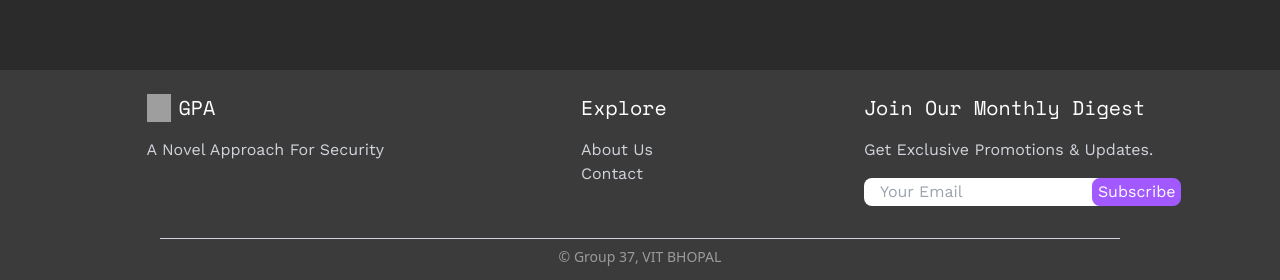
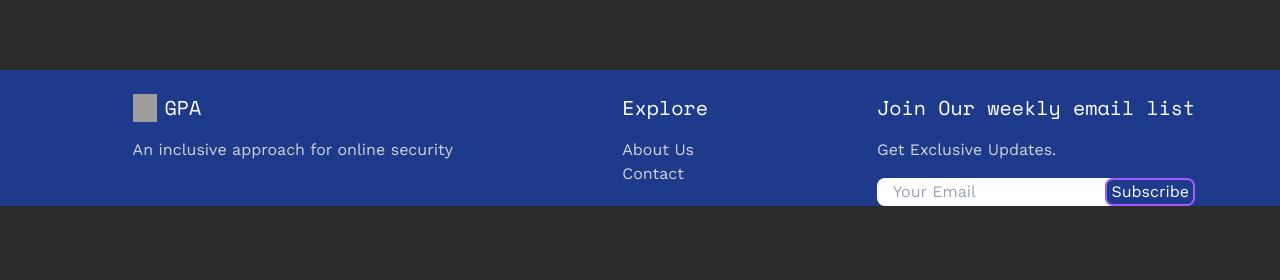
Before and after one commit to CodeDroid999/ImagePassAuth, a React (Create React App) app in the folder client/: page / in a window 1280 px wide. Shown: the part 2547-2827 px from the top of the page. After the commit the page ends 2753 px from the top, so only its background shows below. Built offline with nearby package versions, Linux system fonts and the light colour scheme; grey boxes are pictures that could not be loaded.

Commit message:
Update Footer.js

```diff
--- a/client/src/components/Footer.js
+++ b/client/src/components/Footer.js
@@ -33,15 +33,15 @@ export default function Footer(props) {
     }
 
     return (
-        <div className="bg-[#3B3B3B]">
-            <div className="bg-[#3B3B3B] mt-24 flex justify-around flex-col sm:flex-row">
+        <div className="bg-blue-900">
+            <div className="bg-blue-900 mt-24 flex justify-around flex-col sm:flex-row">
 
                 <div className="ml-4 sm:ml-12 mt-6">
                     <div className="flex">
-                        <img className="" width="24px" src="https://img.icons8.com/material-rounded/48/A259FF/cyber-security.png" alt=""/>
+                        <img className="" width="24px" src="https://i.postimg.cc/9MpW40Mh/png-transparent-logo-shield-black-shield-white-and-black-shield-logo-emblem-monochrome-black-thumbna.png" alt=""/>
                         <p className="sm:text-xl text-white ml-2 font-['Space_Mono']">GPA</p>
                     </div>
-                    <p className="text-gray-300 font-['Work_Sans'] mt-2 sm:mt-4">A Novel Approach For Security</p>
+                    <p className="text-gray-300 font-['Work_Sans'] mt-2 sm:mt-4">An inclusive approach for online security</p>
                 </div>
 
                 <div className="ml-4 sm:ml-0 text-white mt-6">
@@ -51,19 +51,18 @@ export default function Footer(props) {
                 </div>
 
                 <div className="hidden sm:block text-white mt-6">
-                    <p className="font-['Space_Mono'] text-xl">Join Our Monthly Digest</p>
-                    <p className="text-gray-300 font-['Work_Sans'] mt-4">Get Exclusive Promotions & Updates.</p>
+                    <p className="font-['Space_Mono'] text-xl">Join Our weekly email list</p>
+                    <p className="text-gray-300 font-['Work_Sans'] mt-4">Get Exclusive Updates.</p>
 
                     <div className="flex font-['Work_Sans']">
                         <input value={email} onChange={handleChange} className="text-black mt-4 rounded-lg px-4 z-10" placeholder="Your Email"/>
-                        <button onClick={handleSubmit} className="transition duration-300 ease-in w-1/3 bg-[#A259FF] rounded-lg mt-4 border-[#A259FF] px-1 border-2 hover:bg-transparent z-20 hover:z-0 -ml-4">
+                        <button onClick={handleSubmit} className="transition duration-300 ease-in w-1/3 bg-blue-900 rounded-lg mt-4 border-[#A259FF] px-1 border-2 hover:bg-transparent z-20 hover:z-0 -ml-4">
                             Subscribe
                         </button>
                     </div>
                 </div>
             </div>
-            <hr className="rounded-full border-gray-300 border-1 bg-gray-200 h-px mt-8 mx-auto w-3/4"/>
-            <p className="mt-2 text-[#9b9b9b] sm:text-md text-sm text-center pb-4">© Group 37, VIT BHOPAL</p>
+
         </div>
 
     )
```
